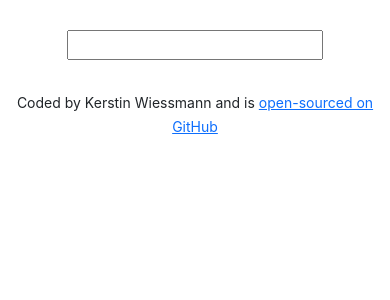
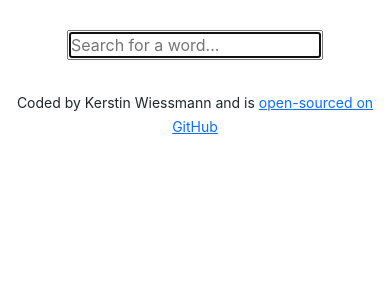
Before and after one commit to KerstinWieseline/dictionary-project, a React (Create React App) app: page / in a window 390 px wide. Shown: the top 300 px of the page. Built offline with nearby package versions, Linux system fonts and the light colour scheme.

Commit message:
Added the phonetics

```diff
--- a/src/App.css
+++ b/src/App.css
@@ -1,5 +1,8 @@
 .App-header {
     margin: 30px 0;
+}
+.App-main {
+    text-align: center;
 }
 .App-footer {
     text-align: center;
--- a/src/App.js
+++ b/src/App.js
@@ -7,8 +7,9 @@ function App() {
     <div className="App">
       <div className="container">
         <header className="App-header"></header>
-        <main>
+        <main className="App-main">
           <Dictionary />
+
         </main>
         <footer className="App-footer">
           <small>
--- a/src/Dictionary.js
+++ b/src/Dictionary.js
@@ -35,11 +35,17 @@ export default function Dictionary() {
 
     }
 
-    return <div className="Dictionary">
+    return (
+      <div className="Dictionary">
         <form onSubmit={search}>
-            <input type="search" onChange={handleKeywordChange} />
+          <input
+            type="search"
+            placeholder="Search for a word..."
+            autoFocus={true}
+            onChange={handleKeywordChange}
+          />
         </form>
         <Results results={results} />
-
-    </div>;
+      </div>
+    );
 }
--- a/src/Results.js
+++ b/src/Results.js
@@ -9,6 +9,10 @@ export default function Results(props) {
                 {props.results.word}
 
             </h2>
+            <h3>
+                /{props.results.phonetic}/
+            </h3>
+
             {props.results.meanings.map(function (meaning, index) {
                 return (
                     <div key={index}>
```
